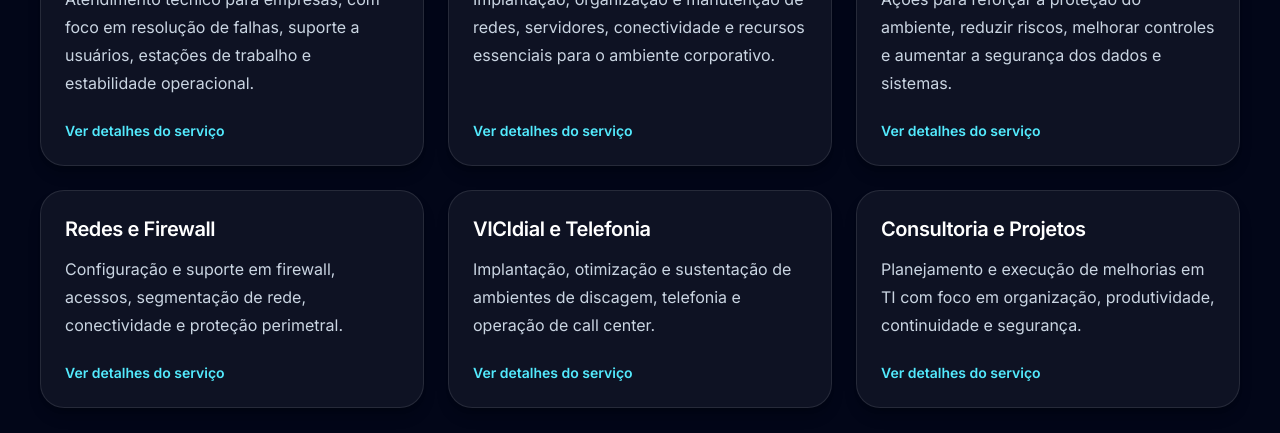
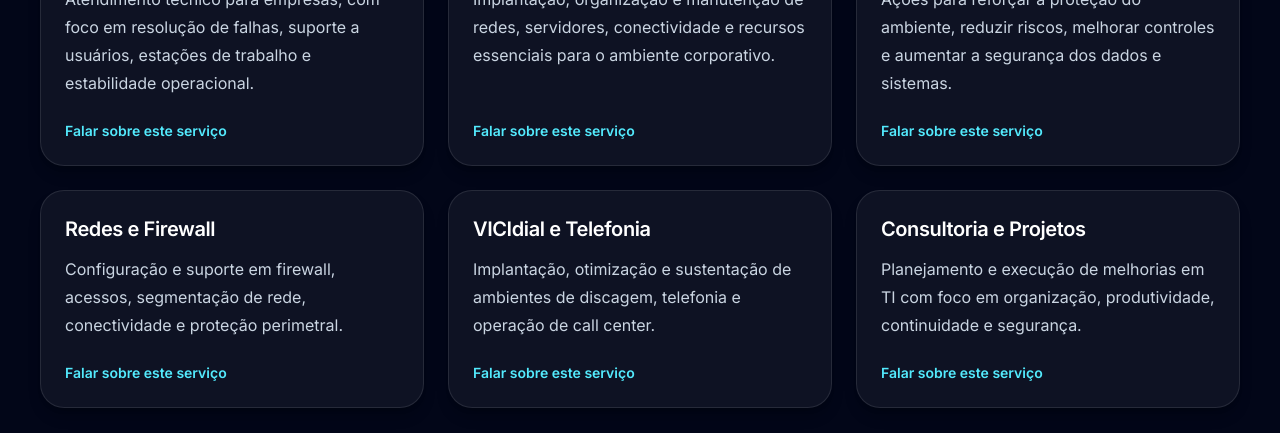
Before and after one commit to Tafhareo/astreon-tech-site, a Next.js app: page / in a window 1280 px wide. Shown: the part 1400-1833 px from the top of the page. Built offline with nearby package versions, Linux system fonts and the light colour scheme.

Commit message:
Melhora CTA dos cards de servicos na home

```diff
--- a/app/page.tsx
+++ b/app/page.tsx
@@ -154,12 +154,16 @@ export default function Home() {
                 <p className="mt-3 flex-1 leading-7 text-slate-300">
                   {service.description}
                 </p>
-                <Link
-                  href="/servicos"
+                <a
+                  href={`https://wa.me/551132302090?text=${encodeURIComponent(
+                    `Olá, vi no site o serviço de ${service.title} e quero entender como vocês podem me ajudar.`
+                  )}`}
+                  target="_blank"
+                  rel="noopener noreferrer"
                   className="mt-6 inline-flex text-sm font-semibold text-cyan-300 transition hover:text-cyan-200"
                 >
-                  Ver detalhes do serviço
-                </Link>
+                  Falar sobre este serviço
+                </a>
               </div>
             ))}
           </div>
```
